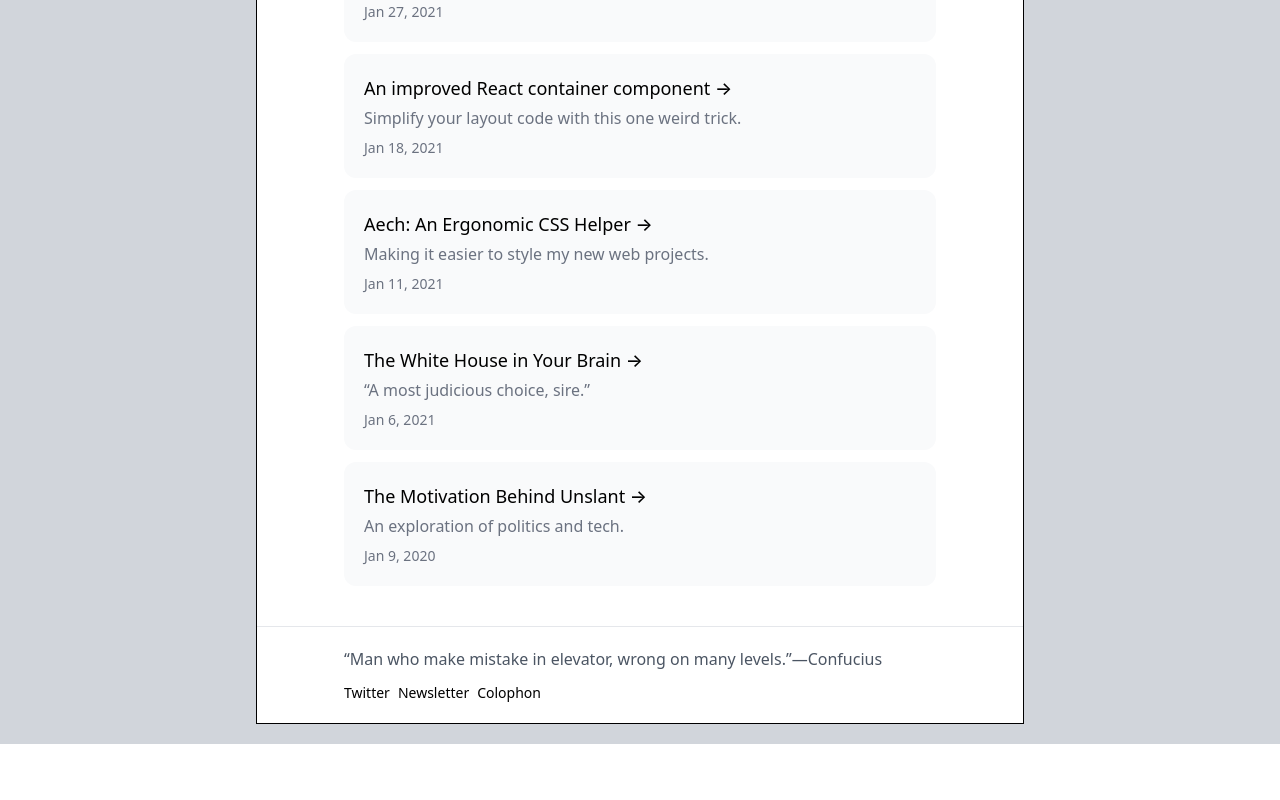
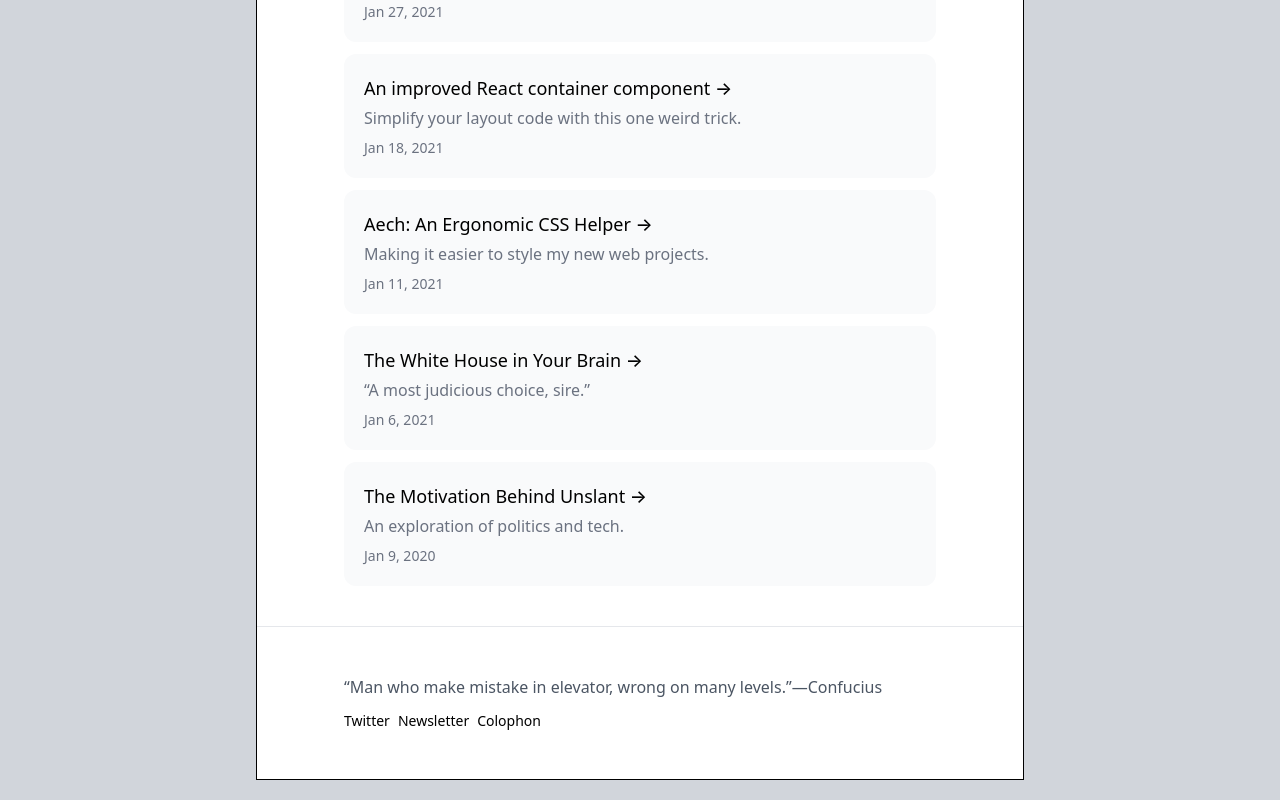
Before and after one commit to kbrgl/website, a Next.js app: page / in a window 1280 px wide. Shown: the part 1746-2546 px from the top of the page. Before the commit the page ends 2490 px from the top, so only its background shows below. Built offline with nearby package versions, Linux system fonts and the light colour scheme; a web font is replaced by a local one.

Commit message:
Increase footer padding

```diff
--- a/components/footer.js
+++ b/components/footer.js
@@ -3,7 +3,7 @@ import Container from "./container";
 
 export default function Footer() {
   return (
-    <footer className="border-t py-5">
+    <footer className="border-t py-12">
       <Container>
         <p className="mb-3 text-gray-600">
           “Man who make mistake in elevator, wrong on many levels.”—Confucius
```
